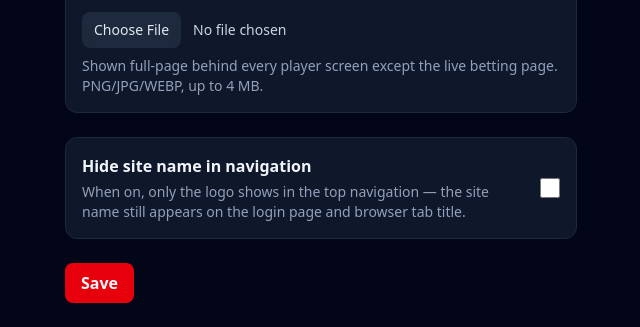
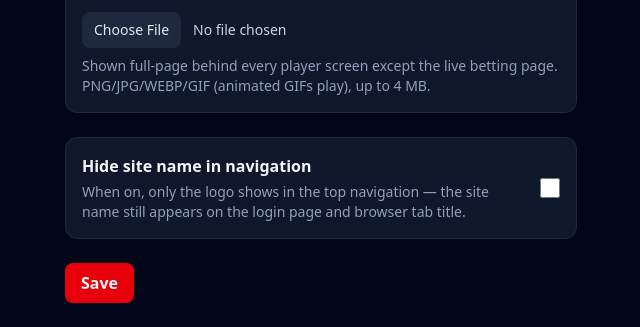
Before and after one commit to kimpoy010/acf-sww, a Laravel app: template resources/views/webmaster/cms/edit.blade.php in a window 1280 px wide. Shown: the part 640-967 px from the top of the page, without its empty margins (15-655 px from the left). Run offline with Laravel 12, Linux system fonts and the light colour scheme; the template is opened without the code that fills it: most values are stand-ins (such as "Sample title", 1, 10 or a date in 2020); grey boxes marked "Sample" are stand-in pictures; style sheets or scripts are compiled from the project's sources; some libraries are stand-ins or nearby versions.

Commit message:
Allow .gif for the site background upload
The mimes rule on Webmaster > Site Branding's background field left gif
off the list even though the image rule itself and the underlying
storage (a plain copy, no re-encoding) already support it — a webmaster
uploading a gif got rejected for no real reason. Animated gifs play
fine as a CSS background-image, so this also unlocks an animated
background, not just a static one.

Co-Authored-By: Claude Sonnet 5 <noreply@anthropic.com>
Claude-Session: https://claude.ai/code/session_01GECJcyqu97heDFQF9tTG2m

```diff
--- a/app/Http/Controllers/Webmaster/CmsSettingsController.php
+++ b/app/Http/Controllers/Webmaster/CmsSettingsController.php
@@ -36,7 +36,7 @@ class CmsSettingsController extends Controller
         $data = $request->validate([
             'site_name' => 'required|string|max:100',
             'logo' => 'nullable|image|mimes:jpg,jpeg,png,webp,svg|max:2048',
-            'background' => 'nullable|image|mimes:jpg,jpeg,png,webp|max:4096',
+            'background' => 'nullable|image|mimes:jpg,jpeg,png,webp,gif|max:4096',
         ]);
 
         Setting::set('site_name', $data['site_name']);
--- a/resources/views/webmaster/cms/edit.blade.php
+++ b/resources/views/webmaster/cms/edit.blade.php
@@ -43,9 +43,9 @@
                 </label>
             </div>
         @endif
-        <input type="file" name="background" accept="image/png,image/jpeg,image/webp"
+        <input type="file" name="background" accept="image/png,image/jpeg,image/webp,image/gif"
                class="w-full text-sm text-slate-300 file:mr-3 file:rounded-lg file:border-0 file:bg-slate-800 file:px-3 file:py-2 file:text-slate-200 hover:file:bg-slate-700">
-        <p class="text-sm text-slate-400 mt-2">{{ __('Shown full-page behind every player screen except the live betting page. PNG/JPG/WEBP, up to 4 MB.') }}</p>
+        <p class="text-sm text-slate-400 mt-2">{{ __('Shown full-page behind every player screen except the live betting page. PNG/JPG/WEBP/GIF (animated GIFs play), up to 4 MB.') }}</p>
     </div>
 
     <div class="rounded-xl border border-slate-800 bg-slate-900 p-4">
```
Also changed, not shown: tests/Feature/CmsSettingsTest.php (+22 -6 lines).
